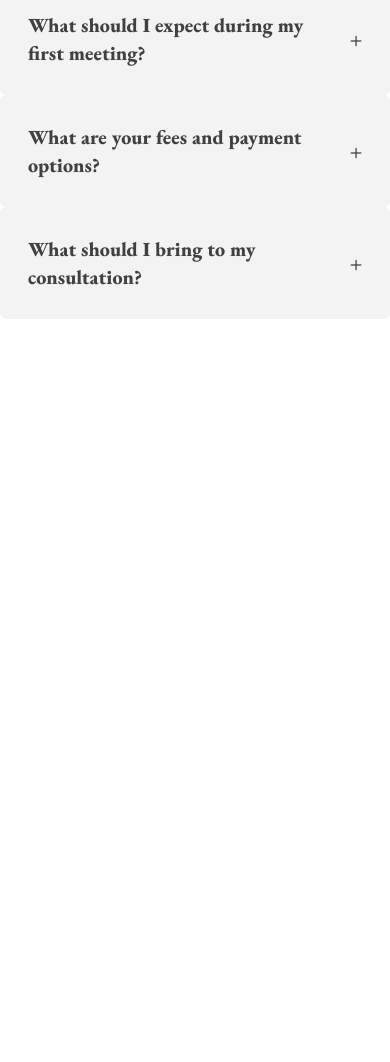
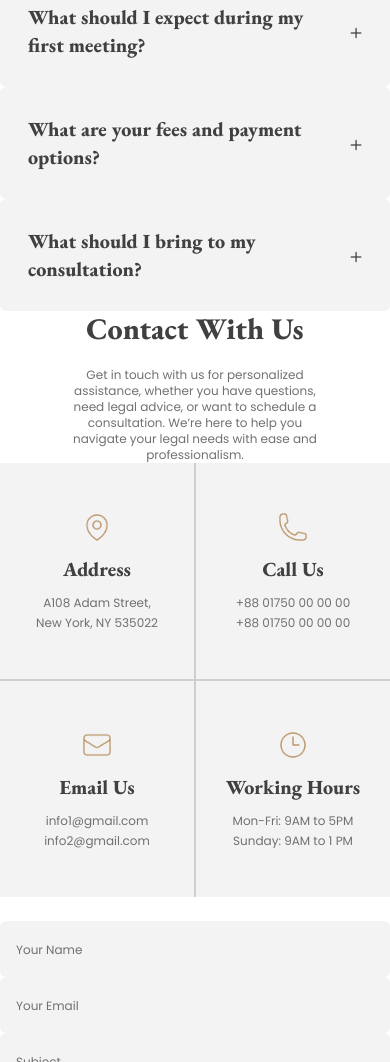
Before and after one commit to MohammadSajjadHossain9648/JusticeNook, a plain HTML site: page index.html in a window 390 px wide. Shown: the part 4514-5576 px from the top of the page. Before the commit the page ends 4833 px from the top, so only its background shows below. Drawn offline with nearby package versions, Linux system fonts and the light colour scheme.

Commit message:
Add responsive contact section using HTML and Tailwind CSS

```diff
--- a/index.html
+++ b/index.html
@@ -294,13 +294,13 @@
             </div>
 
             <!-- body container -->
-            <div class="grid sm:grid-cols-1 md:grid-cols-2 gap-8">
+            <div class="grid sm:grid-cols-1 md:grid-cols-2 gap-6">
                 <img class="md:order-last w-full sm:h-64 md:h-full" src="images/faq.png" alt="a person thinking about a question">
 
                 <div class="sm:space-y-3 md:space-y-6">
                     <!-- Question 1 -->
                     <details class="bg-shade_white_color2 p-7 rounded-md">
-                        <summary class=" text-xl font-extrabold font_eb_garamond flex items-center justify-between cursor-pointer">
+                        <summary class="text-xl font-extrabold font_eb_garamond flex items-center justify-between cursor-pointer">
                             What types of legal services do you offer?
                             <span class="ml-2" aria-hidden="true">+</span>
                         </summary>
@@ -311,7 +311,7 @@
 
                     <!-- Question 2 -->
                     <details class="bg-shade_white_color2 p-7 rounded-md">
-                        <summary class=" text-xl font-extrabold font_eb_garamond flex items-center justify-between cursor-pointer">
+                        <summary class="text-xl font-extrabold font_eb_garamond flex items-center justify-between cursor-pointer">
                             How can I schedule a consultation?
                             <span class="ml-2" aria-hidden="true">+</span>
                         </summary>
@@ -322,7 +322,7 @@
 
                     <!-- Question 3 -->
                     <details class="bg-shade_white_color2 p-7 rounded-md">
-                        <summary class=" text-xl font-extrabold font_eb_garamond flex items-center justify-between cursor-pointer">
+                        <summary class="text-xl font-extrabold font_eb_garamond flex items-center justify-between cursor-pointer">
                             What should I expect during my first meeting?
                             <span class="ml-2" aria-hidden="true">+</span>
                         </summary>
@@ -333,7 +333,7 @@
 
                     <!-- Question 4 -->
                     <details class="bg-shade_white_color2 p-7 rounded-md">
-                        <summary class=" text-xl font-extrabold font_eb_garamond flex items-center justify-between cursor-pointer">
+                        <summary class="text-xl font-extrabold font_eb_garamond flex items-center justify-between cursor-pointer">
                             What are your fees and payment options?
                             <span class="ml-2" aria-hidden="true">+</span>
                         </summary>
@@ -344,7 +344,7 @@
 
                     <!-- Question 5 -->
                     <details class="bg-shade_white_color2 p-7 rounded-md">
-                        <summary class=" text-xl font-extrabold font_eb_garamond flex items-center justify-between cursor-pointer">
+                        <summary class="text-xl font-extrabold font_eb_garamond flex items-center justify-between cursor-pointer">
                             What should I bring to my consultation?
                             <span class="ml-2" aria-hidden="true">+</span>
                         </summary>
@@ -356,6 +356,71 @@
             </div>
         </section>
 
+
+        <!-- contact section -->
+        <section class="sm:my-8 md:my-20 lg:my-32">
+            <!-- header container -->
+            <div class="w-2/3 mx-auto sm:mb-4 md:mb-12 text-center">
+                <h1 class="text-3xl font-extrabold font_eb_garamond">Contact With Us</h1>
+                <p class="text-xs text-grey_color pt-5">
+                    Get in touch with us for personalized assistance, whether you have questions, need legal advice, or want to schedule a consultation. We’re here to help you navigate your legal needs with ease and professionalism.
+                </p>
+            </div>
+
+            <!-- body container -->
+            <div class="grid sm:grid-cols-1 md:grid-cols-2 gap-6">
+                <div>
+                    <div class="grid grid-cols-2">
+                        <div class="space-y-3 flex flex-col items-center py-12 md:px-6 lg:px-12 bg-shade_white_color2 border-r border-b border-footer_white_color">
+                            <img class="h-8 w-8" src="images/location.png" alt="location icon image">
+                            <h1 class="text-xl font-extrabold font_eb_garamond">Address</h1>
+                            <div class="space-y-1 text-center">
+                                <p class="text-xs text-grey_color">A108 Adam Street,</p>
+                                <p class="text-xs text-grey_color">New York, NY 535022</p>
+                            </div>
+                        </div>
+                        <div class="space-y-3 flex flex-col items-center py-12 md:px-6 lg:px-12 bg-shade_white_color2 border-b border-l border-footer_white_color">
+                            <img class="h-8 w-8" src="images/call.png" alt="call icon image">
+                            <h1 class="text-xl font-extrabold font_eb_garamond">Call Us</h1>
+                            <div class="space-y-1 text-center">
+                                <p class="text-xs text-grey_color">+88 01750 00 00 00</p>
+                                <p class="text-xs text-grey_color">+88 01750 00 00 00</p>
+                            </div>
+                        </div>
+                    </div>
+                    <div class="grid grid-cols-2">
+                        <div class="space-y-3 flex flex-col items-center py-12 md:px-6 lg:px-12 bg-shade_white_color2 border-t border-r border-footer_white_color">
+                            <img class="h-8 w-8" src="images/email.png" alt="email icon image">
+                            <h1 class="text-xl font-extrabold font_eb_garamond">Email Us</h1>
+                            <div class="space-y-1 text-center">
+                                <p class="text-xs text-grey_color">info1@gmail.com</p>
+                                <p class="text-xs text-grey_color">info2@gmail.com</p>
+                            </div>
+                        </div>
+                        <div class="space-y-3 flex flex-col items-center py-12 md:px-6 lg:px-12 bg-shade_white_color2 border-l border-t border-footer_white_color">
+                            <img class="h-8 w-8" src="images/time.png" alt="time icon image">
+                            <h1 class="text-xl font-extrabold font_eb_garamond">Working Hours</h1>
+                            <div class="space-y-1 text-center">
+                                <p class="text-xs text-grey_color">Mon-Fri: 9AM to 5PM</p>
+                                <p class="text-xs text-grey_color">Sunday: 9AM to 1 PM</p>
+                            </div>
+                        </div>
+                    </div>
+                    <div class=""></div>
+                </div>
+
+                <div>
+                    <form action="#" class="sm:space-y-3 md:space-y-5 flex flex-col">
+                        <input type="text" name="user_name" class="placeholder:text-xs placeholder:text-grey_color w-full bg-shade_white_color2 p-4 rounded-md" placeholder="Your Name">
+                        <input type="email" name="user_email" class="placeholder:text-xs placeholder:text-grey_color w-full bg-shade_white_color2 p-4 rounded-md" placeholder="Your Email">
+                        <input type="text" name="user_subject" class="placeholder:text-xs placeholder:text-grey_color w-full bg-shade_white_color2 p-4 rounded-md" placeholder="Subject">
+                        <textarea name="user_message" id="user_message" class="placeholder:text-xs placeholder:text-grey_color w-full bg-shade_white_color2 p-4 rounded-md" placeholder="Your Message" cols="30" rows="4"></textarea>
+                        <button class="text-white_color font-semibold w-full bg-brown_color p-4 rounded-md">Send Message</button>
+                    </form>
+                </div>
+            </div>
+        </section>
+
     </main>
 
 </body>
```
